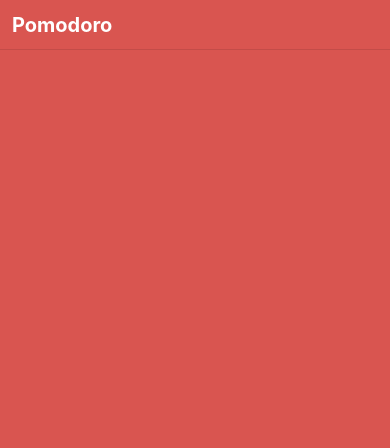
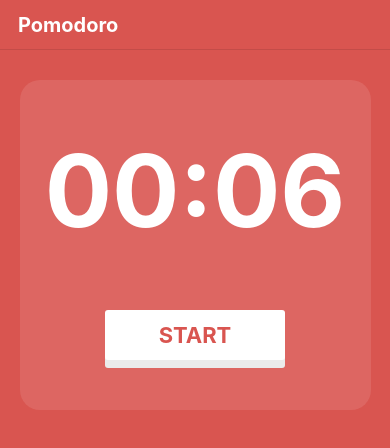
Before and after one commit to Soul-Remix/Pomodoro-app, a React Native app: screen / in a window 390 px wide. Shown: the top 448 px of the page. Built offline with nearby package versions, Linux system fonts and the light colour scheme.

Commit message:
create timer component

```diff
--- a/App.tsx
+++ b/App.tsx
@@ -1,15 +1,17 @@
 import { StatusBar } from "expo-status-bar";
 import React from "react";
-import { SafeAreaView, StyleSheet, Text, View } from "react-native";
+import { SafeAreaView, StyleSheet, View } from "react-native";
 import Header from "./src/components/Header/Header";
+import MainScreen from "./src/screens/MainScreen/MainScreen";
 
 export default function App() {
   return (
     <SafeAreaView style={styles.mainContainer}>
       <View style={styles.container}>
         <Header />
-        <StatusBar style="auto" />
+        <MainScreen />
       </View>
+      <StatusBar style="auto" />
     </SafeAreaView>
   );
 }
--- a/package.json
+++ b/package.json
@@ -15,7 +15,8 @@
     "react": "17.0.1",
     "react-dom": "17.0.1",
     "react-native": "0.64.3",
-    "react-native-web": "0.17.1"
+    "react-native-web": "0.17.1",
+    "expo-keep-awake": "~10.0.0"
   },
   "devDependencies": {
     "@babel/core": "^7.12.9",
--- a/src/components/Header/Header.tsx
+++ b/src/components/Header/Header.tsx
@@ -14,7 +14,7 @@ const styles = StyleSheet.create({
     width: "100%",
     height: 50,
     justifyContent: "center",
-    padding: 12,
+    padding: 18,
     borderBottomWidth: 1,
     borderBottomColor: "rgba(0, 0, 0, 0.1)",
   },
--- /dev/null
+++ b/src/components/MainButton/MainButton.tsx
@@ -0,0 +1,45 @@
+import React from "react";
+import { Pressable, PressableProps, StyleSheet, Text } from "react-native";
+
+interface Props extends PressableProps {
+  timerOn: boolean;
+  onStart: () => void;
+}
+
+const MainButton = (props: Props) => {
+  return (
+    <Pressable
+      style={[styles.button, props.timerOn && styles.buttonActive]}
+      onPress={props.onStart}
+    >
+      <Text style={styles.text}>{!props.timerOn ? "Start" : "Pause"}</Text>
+    </Pressable>
+  );
+};
+
+const styles = StyleSheet.create({
+  button: {
+    backgroundColor: "white",
+    padding: 12,
+    width: "70%",
+    maxWidth: 180,
+    marginRight: "auto",
+    marginLeft: "auto",
+    borderRadius: 3,
+    shadowColor: "rgb(235, 235, 235)",
+    shadowOffset: { height: 8, width: 0 },
+  },
+  buttonActive: {
+    transform: [{ translateY: 6 }],
+    shadowOffset: { height: 0, width: 0 },
+  },
+  text: {
+    fontSize: 22,
+    fontWeight: "bold",
+    textAlign: "center",
+    color: "rgb(217, 85, 80)",
+    textTransform: "uppercase",
+  },
+});
+
+export default MainButton;
--- /dev/null
+++ b/src/components/Timer/Timer.tsx
@@ -0,0 +1,81 @@
+import React, { useEffect, useRef, useState } from "react";
+import { StyleSheet, Text, View } from "react-native";
+import MainButton from "../MainButton/MainButton";
+
+interface Props {
+  min: number;
+  isPaused: boolean;
+  onStart: () => void;
+  onEnd: () => void;
+}
+
+const formatTime = (time: number) => {
+  const minutes = Math.floor(time / 60 / 1000) % 60;
+  const seconds = Math.floor(time / 1000) % 60;
+
+  const formattedMin = minutes < 10 ? "0" + minutes : minutes;
+  const formattedSec = seconds < 10 ? "0" + seconds : seconds;
+  return formattedMin + ":" + formattedSec;
+};
+
+const Timer = ({ min, isPaused, onStart, onEnd }: Props) => {
+  const [millies, setMillies] = useState(min * 60 * 1000);
+  const interval: { current: NodeJS.Timeout | null } = useRef(null);
+
+  const countDown = () => {
+    setMillies((old) => {
+      if (old === 0) {
+        return 0;
+      }
+      return old - 1000;
+    });
+  };
+
+  useEffect(() => {
+    if (!isPaused) {
+      return;
+    }
+
+    if (millies === 0) {
+      onEnd();
+      return;
+    }
+
+    interval.current = setInterval(countDown, 1000);
+
+    return () => {
+      clearInterval(interval.current as NodeJS.Timeout);
+    };
+  }, [isPaused, millies]);
+
+  return (
+    <View style={styles.container}>
+      <Text style={styles.timerText}>{formatTime(millies)}</Text>
+      <MainButton timerOn={isPaused} onStart={onStart} />
+    </View>
+  );
+};
+
+const styles = StyleSheet.create({
+  container: {
+    flex: 0.4,
+    width: "90%",
+    maxWidth: 500,
+    maxHeight: 400,
+    marginLeft: "auto",
+    marginRight: "auto",
+    marginTop: 30,
+    padding: 20,
+    backgroundColor: "rgba(255, 255, 255, 0.1)",
+    borderRadius: 20,
+    justifyContent: "space-around",
+  },
+  timerText: {
+    color: "white",
+    fontSize: 100,
+    fontWeight: "bold",
+    textAlign: "center",
+  },
+});
+
+export default Timer;
--- a/src/screens/MainScreen/MainScreen.tsx
+++ b/src/screens/MainScreen/MainScreen.tsx
@@ -1,3 +1,22 @@
-const MainScreen = () => {};
+import React, { useState } from "react";
+
+import Timer from "../../components/Timer/Timer";
+
+const MainScreen = () => {
+  const [isStarted, setIsStarted] = useState(false);
+  const [minutes, setMinutes] = useState(0.1);
+
+  const onStart = () => {
+    setIsStarted(!isStarted);
+  };
+
+  const onEnd = () => {
+    setIsStarted(false);
+  };
+
+  return (
+    <Timer min={minutes} isPaused={isStarted} onStart={onStart} onEnd={onEnd} />
+  );
+};
 
 export default MainScreen;
```
Also changed, not shown: 1 other file (tests, documents, lock files or other folders).
